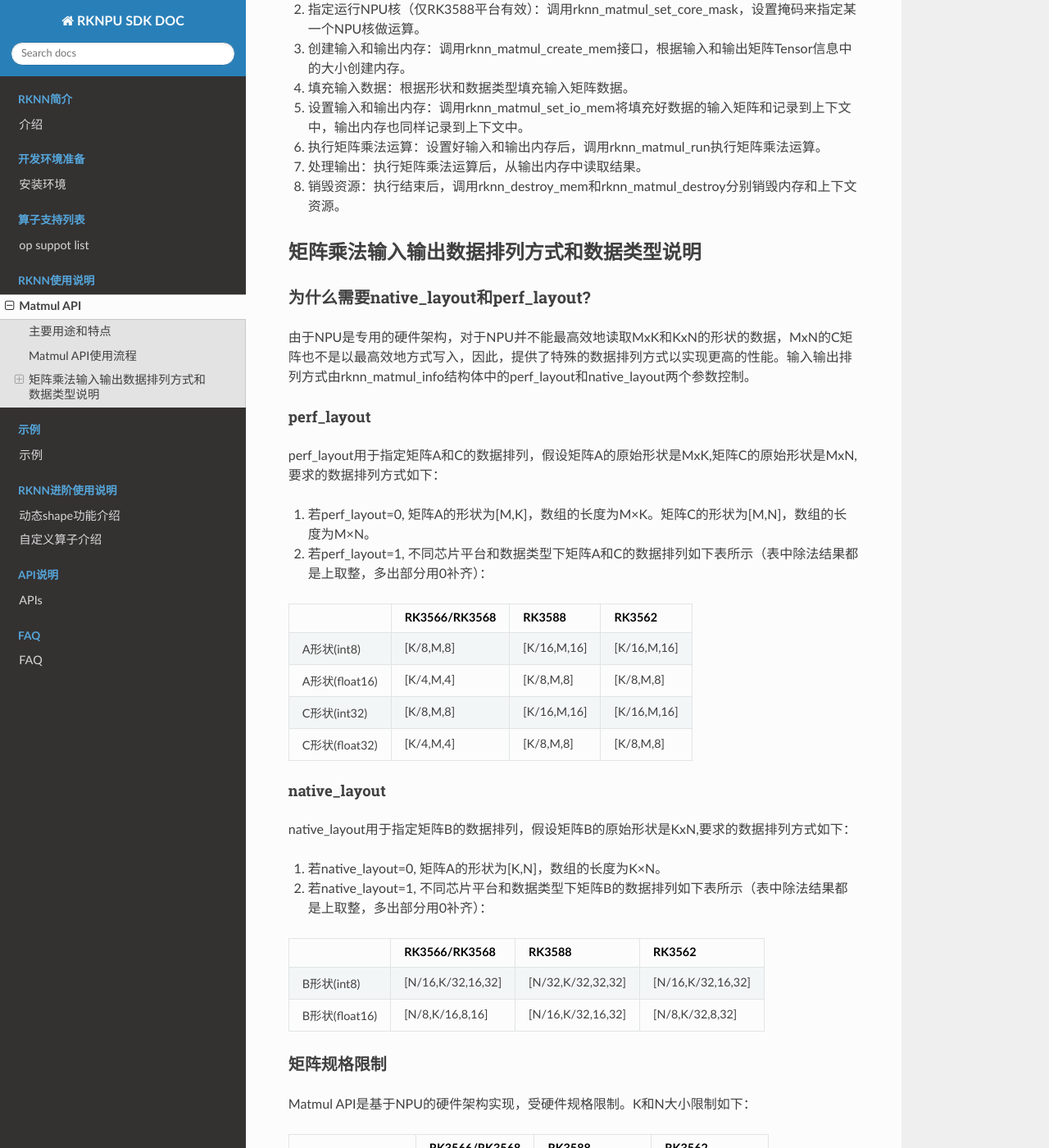
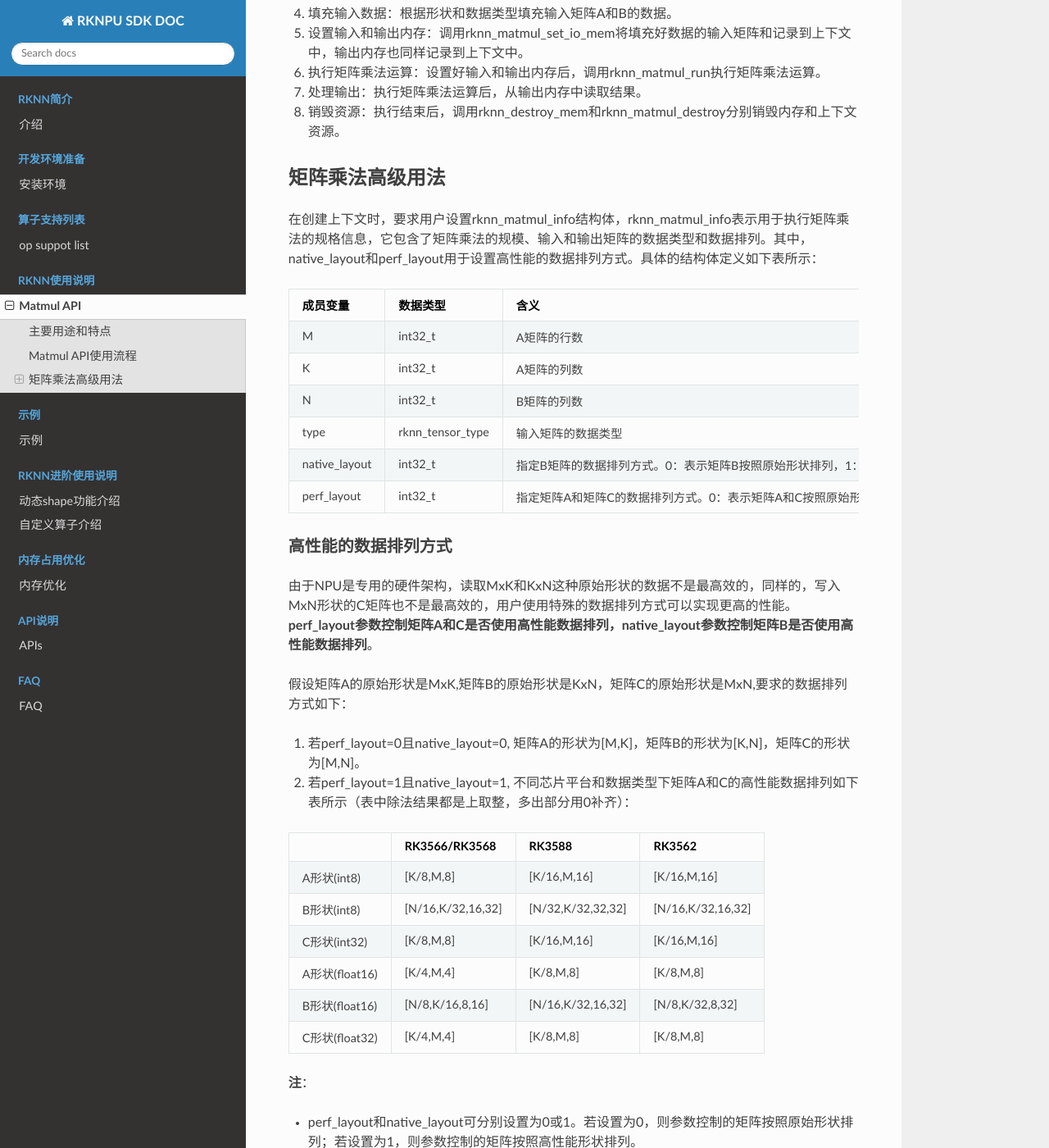
Before and after one commit to chifredhong/rknn_sdk_docs, a Sphinx documentation site: the page built from docs/RKNN_User_Guide/matmul_api/matmul_api.md, in a window 1280 px wide and 1400 px high, scrolled down 1862 px. Shown: the whole window at 82% size. Built offline with Sphinx 7.4.7 and the Read the Docs theme 2.0.0, drawn with Linux system fonts in a browser that asks for light colours; some of the changed text lies outside the part shown.

Commit message:
[docs]: revise matmul api

````diff
--- a/docs/FAQ/faq.md
+++ b/docs/FAQ/faq.md
@@ -1 +1,45 @@
 # FAQ
+## 版本兼容
+
+1. NPU内核驱动和Runtime版本兼容
+
+Runtime向后兼容NPU内核驱动
+
+2. RKNN-Toolkit导出模型和Runtime版本兼容
+
+|rknn模型版本|runtime版本|
+|-----|----|
+|1.2.0|>=1.2.0 and <=1.5.0|
+|1.3.0|>=1.3.0 and <=1.5.0|
+|1.4.0|>=1.4.0 and <=1.5.0|
+|1.5.0|1.5.0|
+|1.5.2|>=1.5.2|
+
+
+## C API使用常见问题
+- **rknn_outputs_release是否会释放rknn_output数组**？
+
+rknn_outputs_release与rknn_outputs_get配合调用，它只释放rknn_output数组里的buf。类似的情况还有rknn_destroy_mem。
+
+- rknn_create_mem如何创建合适的大小？
+对于输入而言，一般原则是：如果是量化RKNN模型，rknn_create_mem使用rknn_tensor_attr的size_with_stride分配内存；非量化模型 rknn_create_mem使用用户填充的数据类型的字节数*n_elems分配内存。
+
+对于输出而言，rknn_create_mem使用用户填充的数据类型的字节数*n_elems分配内存。
+
+- **输入数据如何填充**？
+
+
+如果使用通用API,对于四维形状输入，fmt=NHWC, 即数据填充顺序为[batch, height, width, channel]。非四维输入形状，fmt=UNDEFINED，按照模型的原始形状填充数据。
+如果使用零拷贝API,对于四维形状输入，fmt=NHWC/NC1HWC2。fmt=NC1HWC2时如何填充数据请参考《RKNN Runtime零拷贝调用》章节。非四维输入形状，fmt=UNDEFINED，按照模型的原始形状填充数据。
+
+- **pass_through如何使用**？
+
+
+输入数据格式由rknn_query查询RKNN_NATIVE_INPUT_ATTR命令获取。如果是4维形状：对于1,3,4通道，layout要求使用NHWC，其他通道要求使用NC1HWC2；如果是非4维形状，建议指定layout=UNDEFINED，pass_through mode下，量化模型通常指定输入Tensor的dtype=INT8，非量化模型通常指定输入Tensor的dtype=FLOAT16。
+
+
+- **出现“failed to submit”错误如何处理**？
+
+如果错误出现在第一层卷积并且使用零拷贝接口，可能原因是输入tensor内存分配不够导致，使用tensor属性中的size_with_stride分配内存。
+
+如果错误出现中间的NPU层，可能原因是模型配置出错，在错误日志中提供的了最新的SDK网盘地址，建议升级最新工具链或者在转换RKNN模型时将该层指定到CPU上运行。
--- a/docs/RKNN_User_Guide/matmul_api/matmul_api.md
+++ b/docs/RKNN_User_Guide/matmul_api/matmul_api.md
@@ -1,8 +1,5 @@
 # Matmul API
-Matmul API是Runtime提供的一套单独的C API，用于在NPU上运行矩阵乘法运算。矩阵乘法是线性代数中的一种重要操作，该操作定义如下：
-```
-C=A*B
-```
+Matmul API是Runtime提供的一套单独的C API，用于在NPU上运行矩阵乘法运算。矩阵乘法是线性代数中的一种重要操作，该操作定义如下：**C=AB**。
 其中，A是一个M×K矩阵，B是一个K×N矩阵，C是一个M×N矩阵。
 
 ## 主要用途和特点
@@ -24,45 +21,51 @@ Matmul API多用于深度学习中的参数计算任务，例如，在大型预
 1. 创建上下文：设置rknn_matmul_info结构体，需设置M、K、N、输入矩阵的数据类型、输入、输出矩阵使用的数据排列方式，然后，调用rknn_matmul_create接口初始化上下文。在初始化后，获取以rknn_matmul_io_attr结构体指针，它包含了输入和输出矩阵Tensor信息。
 2. 指定运行NPU核（仅RK3588平台有效）：调用rknn_matmul_set_core_mask，设置掩码来指定某一个NPU核做运算。
 3. 创建输入和输出内存：调用rknn_matmul_create_mem接口，根据输入和输出矩阵Tensor信息中的大小创建内存。
-4. 填充输入数据：根据形状和数据类型填充输入矩阵数据。
+4. 填充输入数据：根据形状和数据类型填充输入矩阵A和B的数据。
 5. 设置输入和输出内存：调用rknn_matmul_set_io_mem将填充好数据的输入矩阵和记录到上下文中，输出内存也同样记录到上下文中。
 6. 执行矩阵乘法运算：设置好输入和输出内存后，调用rknn_matmul_run执行矩阵乘法运算。
 7. 处理输出：执行矩阵乘法运算后，从输出内存中读取结果。
 8. 销毁资源：执行结束后，调用rknn_destroy_mem和rknn_matmul_destroy分别销毁内存和上下文资源。
 
 
-## 矩阵乘法输入输出数据排列方式和数据类型说明
+## 矩阵乘法高级用法
+在创建上下文时，要求用户设置rknn_matmul_info结构体，rknn_matmul_info表示用于执行矩阵乘法的规格信息，它包含了矩阵乘法的规模、输入和输出矩阵的数据类型和数据排列。其中，native_layout和perf_layout用于设置高性能的数据排列方式。具体的结构体定义如下表所示：
 
+|成员变量|数据类型|	含义|
+|--|--|--|
+|M	|int32_t|A矩阵的行数|
+|K|int32_t|A矩阵的列数|
+|N|int32_t|B矩阵的列数|
+|type|rknn_tensor_type|输入矩阵的数据类型|
+|native_layout|int32_t|指定B矩阵的数据排列方式。0：表示矩阵B按照原始形状排列，1：表示矩阵B按照高性能形状排列|
+|perf_layout|int32_t|指定矩阵A和矩阵C的数据排列方式。0：表示矩阵A和C按照原始形状排列，1：表示矩阵A和C按照高性能形状排列|
 
-### 为什么需要native_layout和perf_layout?
-由于NPU是专用的硬件架构，对于NPU并不能最高效地读取MxK和KxN的形状的数据，MxN的C矩阵也不是以最高效地方式写入，因此，提供了特殊的数据排列方式以实现更高的性能。输入输出排列方式由rknn_matmul_info结构体中的perf_layout和native_layout两个参数控制。
+### 高性能的数据排列方式
+由于NPU是专用的硬件架构，读取MxK和KxN这种原始形状的数据不是最高效的，同样的，写入MxN形状的C矩阵也不是最高效的，用户使用特殊的数据排列方式可以实现更高的性能。**perf_layout参数控制矩阵A和C是否使用高性能数据排列，native_layout参数控制矩阵B是否使用高性能数据排列**。
 
-#### perf_layout
-perf_layout用于指定矩阵A和C的数据排列，假设矩阵A的原始形状是MxK,矩阵C的原始形状是MxN,要求的数据排列方式如下：
-1. 若perf_layout=0, 矩阵A的形状为[M,K]，数组的长度为M×K。矩阵C的形状为[M,N]，数组的长度为M×N。
-2. 若perf_layout=1, 不同芯片平台和数据类型下矩阵A和C的数据排列如下表所示（表中除法结果都是上取整，多出部分用0补齐）：
-
+假设矩阵A的原始形状是MxK,矩阵B的原始形状是KxN，矩阵C的原始形状是MxN,要求的数据排列方式如下：
+1. 若perf_layout=0且native_layout=0, 矩阵A的形状为[M,K]，矩阵B的形状为[K,N]，矩阵C的形状为[M,N]。
+2. 若perf_layout=1且native_layout=1, 不同芯片平台和数据类型下矩阵A和C的高性能数据排列如下表所示（表中除法结果都是上取整，多出部分用0补齐）：
 
 ||RK3566/RK3568|RK3588|RK3562|
 |-----|----|----|----|
 |A形状(int8)|[K/8,M,8]|[K/16,M,16]|[K/16,M,16]|
-|A形状(float16)|	[K/4,M,4]|[K/8,M,8]|[K/8,M,8]|
+|B形状(int8)|[N/16,K/32,16,32]|[N/32,K/32,32,32]|[N/16,K/32,16,32]|
 |C形状(int32)|[K/8,M,8]|[K/16,M,16]|[K/16,M,16]|
-|C形状(float32)|	[K/4,M,4]|[K/8,M,8]|[K/8,M,8]|
+|A形状(float16)|[K/4,M,4]|[K/8,M,8]|[K/8,M,8]|
+|B形状(float16)|[N/8,K/16,8,16]|[N/16,K/32,16,32]|[N/8,K/32,8,32]|
+|C形状(float32)|[K/4,M,4]|[K/8,M,8]|[K/8,M,8]|
 
+**注**：
+- perf_layout和native_layout可分别设置为0或1。若设置为0，则参数控制的矩阵按照原始形状排列；若设置为1，则参数控制的矩阵按照高性能形状排列。
+- Matmul接口输入和输出的数据位宽不同，目前支持的几种矩阵数据类型如下表：
 
-#### native_layout
-native_layout用于指定矩阵B的数据排列，假设矩阵B的原始形状是KxN,要求的数据排列方式如下：
-1. 若native_layout=0, 矩阵A的形状为[K,N]，数组的长度为K×N。
-2. 若native_layout=1, 不同芯片平台和数据类型下矩阵B的数据排列如下表所示（表中除法结果都是上取整，多出部分用0补齐）：
+||矩阵A|矩阵B|矩阵C|
+|-----|----|----|---|
+|类型1|int8|int8|int32|
+|类型2|float16|float16|float32|
 
-
-||RK3566/RK3568|RK3588|RK3562|
-|-----|----|----|----|
-|B形状(int8)|[N/16,K/32,16,32]|[N/32,K/32,32,32]|[N/16,K/32,16,32]|
-|B形状(float16)|[N/8,K/16,8,16]|[N/16,K/32,16,32]|[N/8,K/32,8,32]|
-
-
+其中，float16浮点格式遵循IEEE-754标准，具体格式请参考[IEEE-754 half](https://en.wikipedia.org/wiki/Half-precision_floating-point_format)
 ### 矩阵规格限制
 Matmul API是基于NPU的硬件架构实现，受硬件规格限制。K和N大小限制如下：
 
@@ -72,12 +75,3 @@ Matmul API是基于NPU的硬件架构实现，受硬件规格限制。K和N大
 |K大小限制(float16)|<=4096且32对齐	|<=4096且32对齐|<=4096且32对齐|
 |N大小限制(int8)|<=4096且16对齐	|<=4096且32对齐|<=4096且16对齐|
 |N大小限制(float16)|<=4096且16对齐	|<=4096且32对齐|<=4096且16对齐|
-
-矩阵输入输出数据类型要求如下：
-
-||矩阵A|矩阵B|矩阵C|
-|-----|----|----|---|
-|类型1|int8|int8|int32|
-|类型2|float16|float16|float32|
-
-其中，float16浮点格式遵循IEEE-754标准，具体格式请参考[IEEE-754 half](https://en.wikipedia.org/wiki/Half-precision_floating-point_format)
--- a/docs/index.rst
+++ b/docs/index.rst
@@ -68,6 +68,8 @@ RKNPU SDK Documentation
   :maxdepth: 1
   :caption: 内存占用优化
 
+  memory_optimization/memory_optimization
+
 .. toctree::
   :maxdepth: 1
   :caption: 模型设计建议
````
Also changed, not shown: docs/RKNN_Advanced_Features/dynamic_shape/dynamic_shape.md (+2 -2 lines), docs/memory_optimization/memory_optimization.md (+1 -1 lines).
